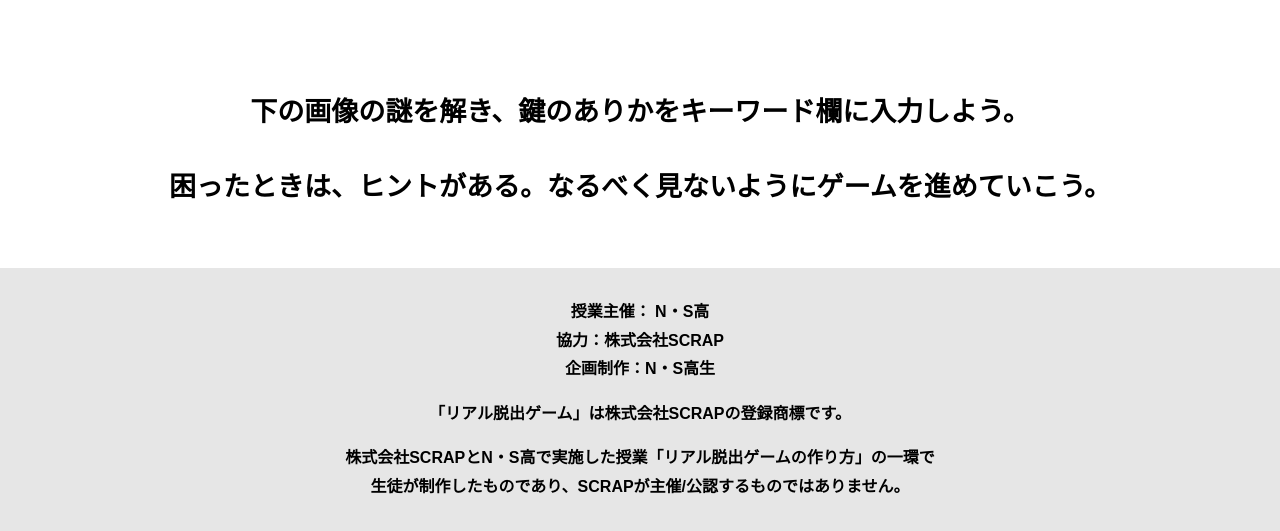
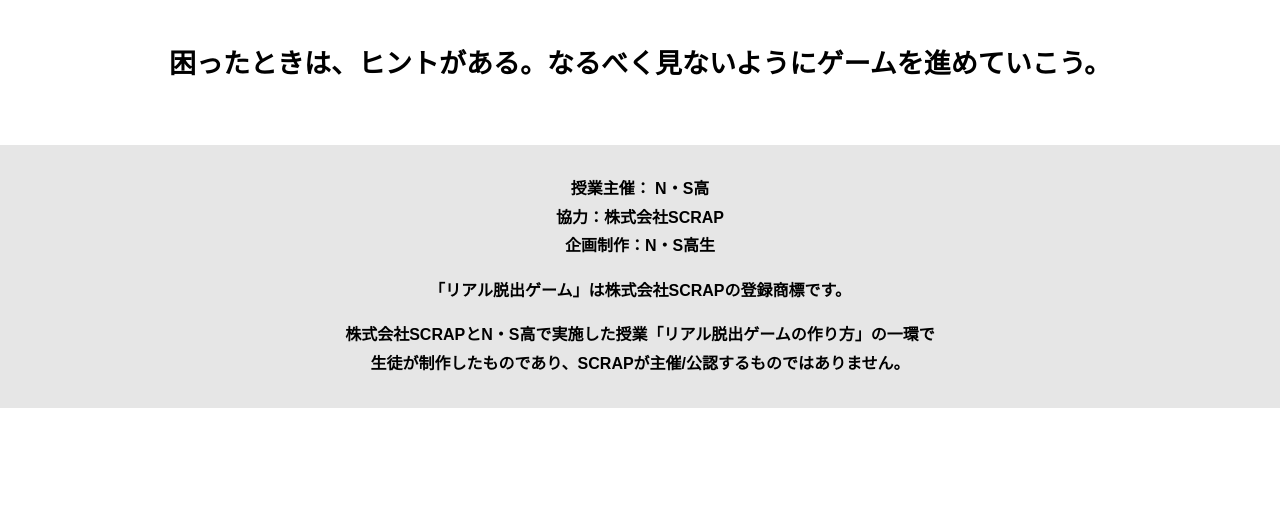
Before and after one commit to VillainCell/bta-omiya-D, a plain HTML site: page main.html in a window 1280 px wide. Shown: the part 1088-1619 px from the top of the page. After the commit the page ends 1496 px from the top, so only its background shows below. Drawn offline with nearby package versions, Linux system fonts and the light colour scheme.

Commit message:
Update main.html

```diff
--- a/main.html
+++ b/main.html
@@ -38,9 +38,7 @@
            <input type="button" value="ゲームを始める" onclick="gameFrame.src='https://takokake.github.io/tarako-pasuta/'; gameFrame.focus();"/><input type="button" value="ゲームを止める" onclick="gameFrame.src='';"/><hr></input>
            <iframe id="gameFrame" width=”100%” height="624" src="https://takokake.github.io/tarako-pasuta/" sandbox="allow-same-origin allow-scripts"></iframe>
 
-           <p class="text-center"><br>
-              下の画像の謎を解き、鍵のありかをキーワード欄に入力しよう。</p>
-            <p class="text-center">困ったときは、ヒントがある。なるべく見ないようにゲームを進めていこう。</p>
+           <p class="text-center">困ったときは、ヒントがある。なるべく見ないようにゲームを進めていこう。</p>
   </main>
   <footer class="footer section bg-color--gray">
     <div class="container">
```
